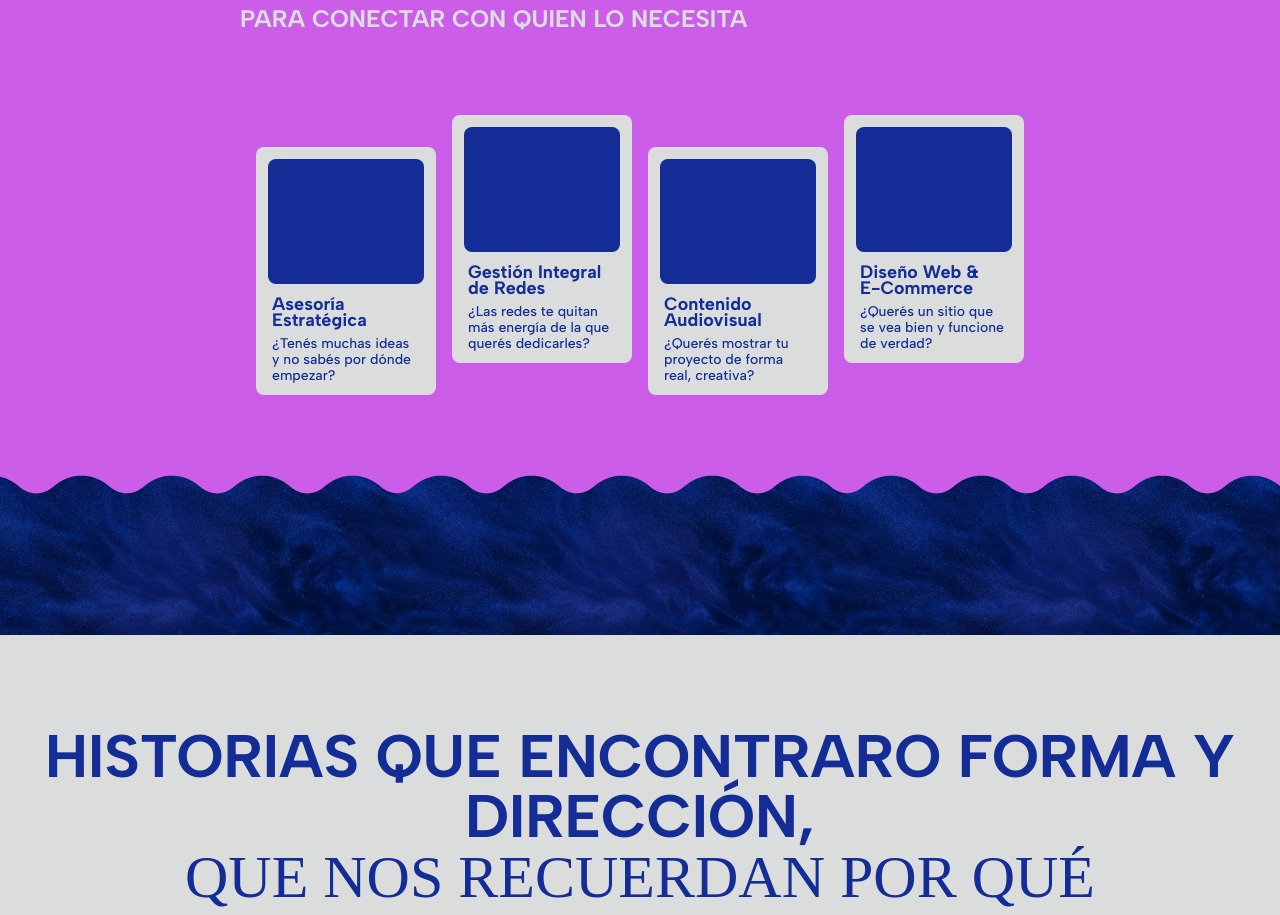
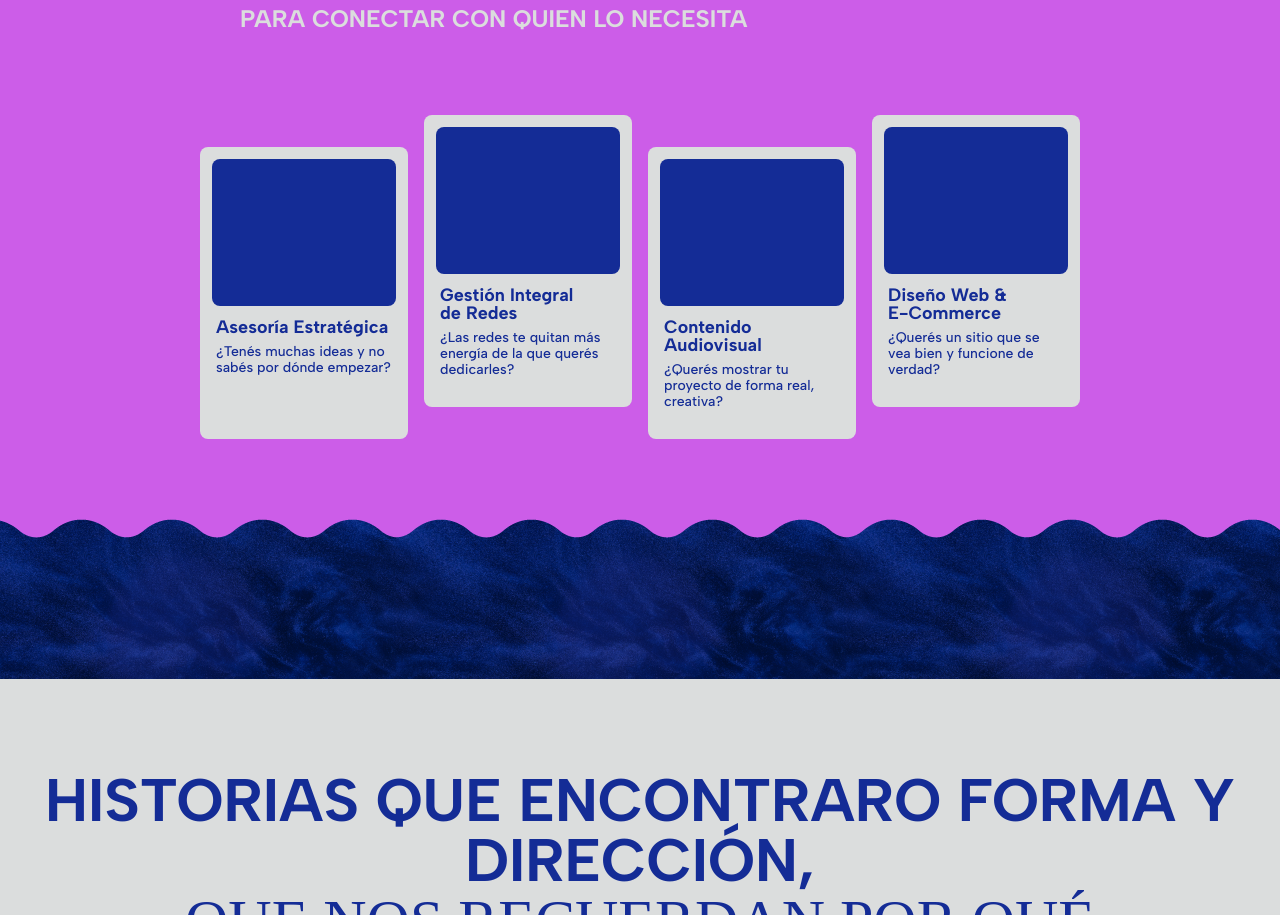
Before and after one commit to eypacha/proaestudiocreativo, a Vue app: page / in a window 1280 px wide. Shown: the part 3333-4248 px from the top of the page. Built offline with nearby package versions, Linux system fonts and the light colour scheme; a web font is replaced by a local one.

Commit message:
fix(Card.vue): refactor card component structure for improved layout and interaction

```diff
--- a/src/components/Card.vue
+++ b/src/components/Card.vue
@@ -1,22 +1,46 @@
 <template>
-  <div class="card group relative w-45 h-62 [perspective:1000px]">
+  <div
+    class="card relative w-52 h-73 [perspective:1000px]"
+    @touchstart="flipped = !flipped"
+    @mouseenter="flipped = true"
+    @mouseleave="flipped = false"
+  >
     <div
-      class="front absolute inset-0 bg-gray text-blue leading-4 rounded-lg p-3 flex flex-col justify-between gap-3 [backface-visibility:hidden] [transition:transform_0.6s_cubic-bezier(.4,0,.2,1)] z-20 group-hover:rotate-y-[-180deg]"
+      class="w-full h-full absolute inset-0 [transform-style:preserve-3d] [transition:transform_0.6s_cubic-bezier(.4,0,.2,1)]"
+      :style="flipped ? 'transform: rotateY(180deg);' : ''"
     >
-      <div class="bg-blue rounded-lg aspect-[5/4]">
+      <div
+        class="front absolute inset-0 bg-gray text-blue leading-4 rounded-lg p-3 flex flex-col justify-between gap-3 [backface-visibility:hidden] z-20"
+      >
+        <div class="bg-blue rounded-lg aspect-[5/4]"></div>
+        <div class="flex-1 text-left px-1">
+          <h3 class="w-full text-lg text-balance leading-[18px] font-bold mb-2" v-html="title"/>
+          <p class="text-[14px] font-medium mt-1 leading-4" v-if="subtitle" v-html="subtitle"/>
+        </div>
       </div>
-      <div class="flex-1 text-left px-1">
-        <h3 class="w-full text-lg text-balance leading-4 font-bold mb-2">{{ title }}</h3>
-        <p class="text-sm font-medium mt-1 leading-4" v-if="subtitle">{{ subtitle }}</p>
+      <div
+        class="back absolute inset-0 bg-blue text-gray rounded-lg p-4 flex items-center justify-center [backface-visibility:hidden] rotate-y-180 z-10"
+      >
+        <div>
+          <div class="flex mb-2 gap-1">
+            <IconHelm color="var(--color-lila)" class="w-4"/>
+            <IconHelm color="var(--color-lila)" class="w-4"/>
+            <IconHelm color="var(--color-lila)" class="w-4"/>
+          </div>
+          <p class="text-sm text-left">{{ text }}</p>
+        </div>
       </div>
-    </div>
-    <div class="back absolute inset-0 bg-gray text-blue rounded-lg p-4 flex items-center justify-center [backface-visibility:hidden] [transition:transform_0.6s_cubic-bezier(.4,0,.2,1)] rotate-y-180 z-10 group-hover:rotate-y-0">
-      <p class="text-sm text-left">{{ text }}</p>
     </div>
   </div>
 </template>
 
 <script setup>
+
+import { ref } from 'vue';
+import IconHelm from './icons/iconHelm.vue';
+
+const flipped = ref(false);
+
 defineProps({
   title: {
     type: String,
@@ -29,6 +53,6 @@ defineProps({
   text: {
     type: String,
     required: true,
-  }
+  },
 });
 </script>
```
